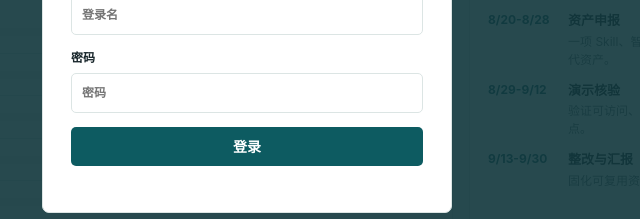
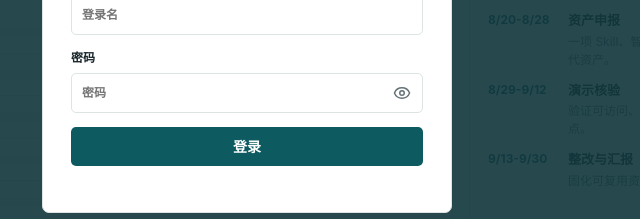
Before and after one commit to whios/dfws, a plain HTML site: page index.html in a window 1280 px wide. Shown: the part 391-610 px from the top of the page, 393-1033 px from the left. Drawn offline with nearby package versions, Linux system fonts and the light colour scheme.

Commit message:
feat: add password visibility toggle

```diff
--- a/cloud.js
+++ b/cloud.js
@@ -64,6 +64,18 @@
   }
 
   async function init() {
+    const passwordInput = document.querySelector('#auth-password');
+    const passwordToggle = document.querySelector('[data-password-toggle]');
+    const renderPasswordToggle = () => {
+      if (!passwordInput || !passwordToggle) return;
+      const visible = passwordInput.type === 'text';
+      passwordToggle.setAttribute('aria-label', visible ? '隐藏密码' : '显示密码');
+      passwordToggle.title = visible ? '隐藏密码' : '显示密码';
+      passwordToggle.innerHTML = `<i data-lucide="${visible ? 'eye-off' : 'eye'}" aria-hidden="true"></i>`;
+      window.lucide?.createIcons({ attrs: { 'aria-hidden': 'true' } });
+    };
+    passwordToggle?.addEventListener('click', () => { passwordInput.type = passwordInput.type === 'password' ? 'text' : 'password'; renderPasswordToggle(); passwordInput.focus(); });
+    renderPasswordToggle();
     document.querySelector('#auth-form')?.addEventListener('submit', async (event) => { event.preventDefault(); const username = document.querySelector('#auth-username').value.trim().toLowerCase(); const password = document.querySelector('#auth-password').value; const email = { wanghui: 'wanghui@dfws.internal', luzong: 'luzong@dfws.internal', user01: 'user01@dfws.internal', user02: 'user02@dfws.internal', user03: 'user03@dfws.internal' }[username]; const submit = document.querySelector('#auth-submit'); if (!email) { document.querySelector('#auth-message').textContent = '登录名或密码错误'; return; } submit.disabled = true; const { data, error } = await client.auth.signInWithPassword({ email, password }); submit.disabled = false; if (error || !data.session) { document.querySelector('#auth-message').textContent = '登录名或密码错误'; return; } window.location.reload(); });
     document.querySelector('#sign-out')?.addEventListener('click', async () => { await client.auth.signOut(); window.location.reload(); });
     const { data: { session } } = await client.auth.getSession();
--- a/index.html
+++ b/index.html
@@ -15,7 +15,7 @@
         <h1>登录管理系统</h1>
         <p>请输入管理员账号后查看云端数据。共享盘中的证据文件不会上传。</p>
         <label>登录名<input id="auth-username" autocomplete="username" required placeholder="登录名" /></label>
-        <label>密码<input id="auth-password" type="password" autocomplete="current-password" required placeholder="密码" /></label>
+        <label>密码<span class="password-field"><input id="auth-password" type="password" autocomplete="current-password" required placeholder="密码" /><button class="password-toggle" type="button" data-password-toggle aria-label="显示密码" title="显示密码"><i data-lucide="eye" aria-hidden="true"></i></button></span></label>
         <button class="button primary" id="auth-submit" type="submit">登录</button>
         <p id="auth-message" class="sub"></p>
       </form>
@@ -53,6 +53,7 @@
     <dialog id="risk-dialog" class="dialog"><form method="dialog" id="risk-form"><header><h2>登记风险</h2><button class="icon-button" value="cancel" aria-label="关闭">x</button></header><div class="form-grid"><label>风险类型<select name="kind"><option>无链接/路径</option><option>无真实调用</option><option>数据权限不清</option><option>输出准确性</option><option>重复资产</option><option>无人维护</option></select></label><label>优先级<select name="priority"><option>高</option><option selected>中</option><option>低</option></select></label><label>品牌<select name="brand"><option>先之</option><option>乔邦</option><option>最佳东方</option><option>迈点</option><option>测试</option></select></label><label>负责人<input required name="owner" /></label><label>截止日期<input required type="date" name="due" /></label><label>状态<select name="status"><option>待整改</option><option>整改中</option><option>已整改</option></select></label><label class="full">整改说明<textarea required name="note" placeholder="风险表现、核实结论与下一步动作"></textarea></label></div><footer><button value="cancel" class="button secondary">取消</button><button class="button primary" value="default">保存风险</button></footer></form></dialog>
     <div id="toast" role="status" aria-live="polite"></div>
     <script src="https://cdn.jsdelivr.net/npm/@supabase/supabase-js@2"></script>
+    <script src="https://unpkg.com/lucide@0.468.0/dist/umd/lucide.min.js"></script>
     <script src="supabase-config.js"></script>
     <script src="cloud.js"></script>
     <script src="app.js"></script>
--- a/overrides.css
+++ b/overrides.css
@@ -106,3 +106,9 @@ a.nav-item { text-decoration: none; }
 .auth-panel label { display: grid; font-size: 12px; font-weight: 650; gap: 6px; margin-bottom: 14px; }
 .auth-panel input { border: 1px solid var(--line); border-radius: 5px; font: inherit; padding: 10px; }
 .auth-panel .button { width: 100%; }
+.password-field { display: block; position: relative; }
+.auth-panel .password-field input { box-sizing: border-box; padding-right: 42px; width: 100%; }
+.password-toggle { align-items: center; background: transparent; border: 0; color: var(--muted); cursor: pointer; display: inline-flex; height: 34px; justify-content: center; padding: 0; position: absolute; right: 4px; top: 3px; width: 34px; }
+.password-toggle:hover, .password-toggle:focus-visible { color: var(--teal); outline: none; }
+.password-toggle:focus-visible { box-shadow: 0 0 0 2px #8fc8c1; border-radius: 4px; }
+.password-toggle svg { height: 18px; width: 18px; }
```
Also changed, not shown: self-review.html (+2 -1 lines).
